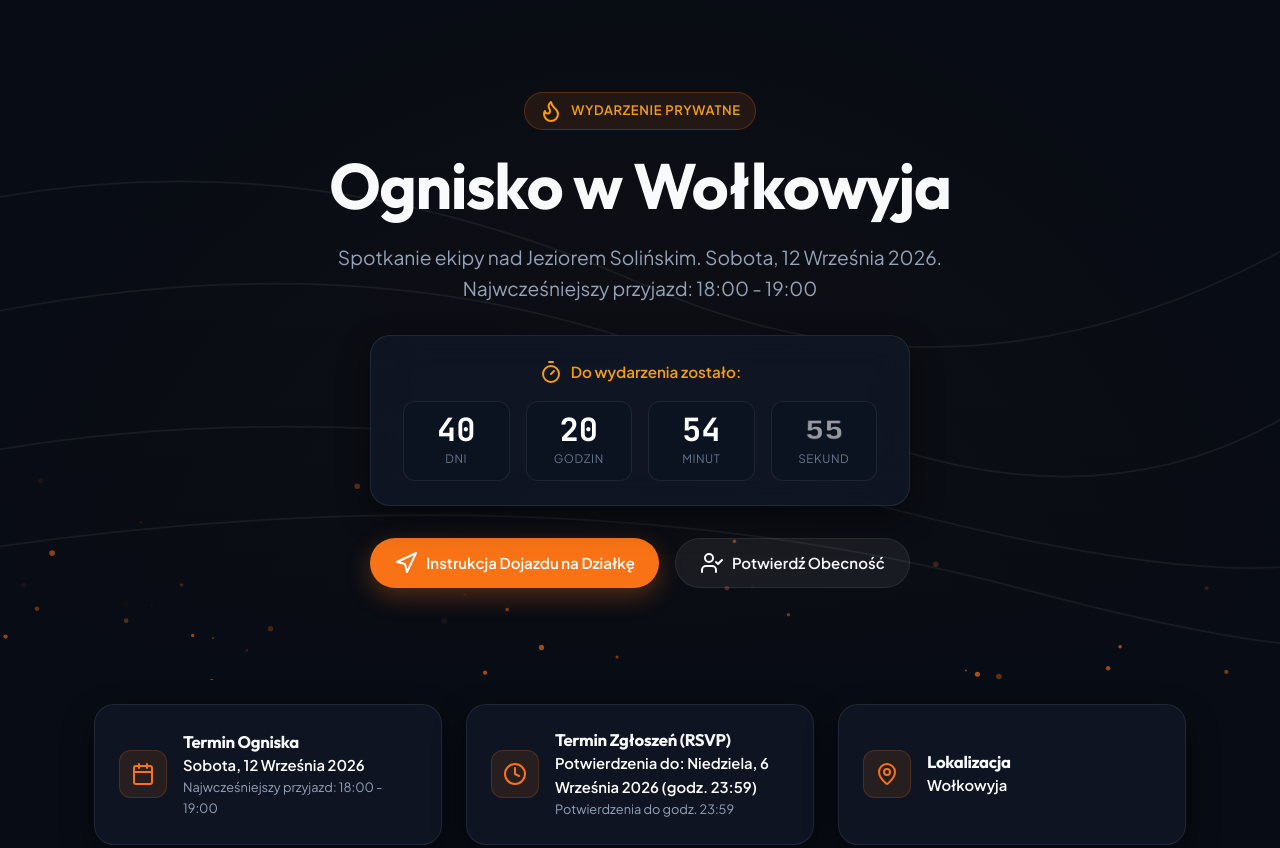
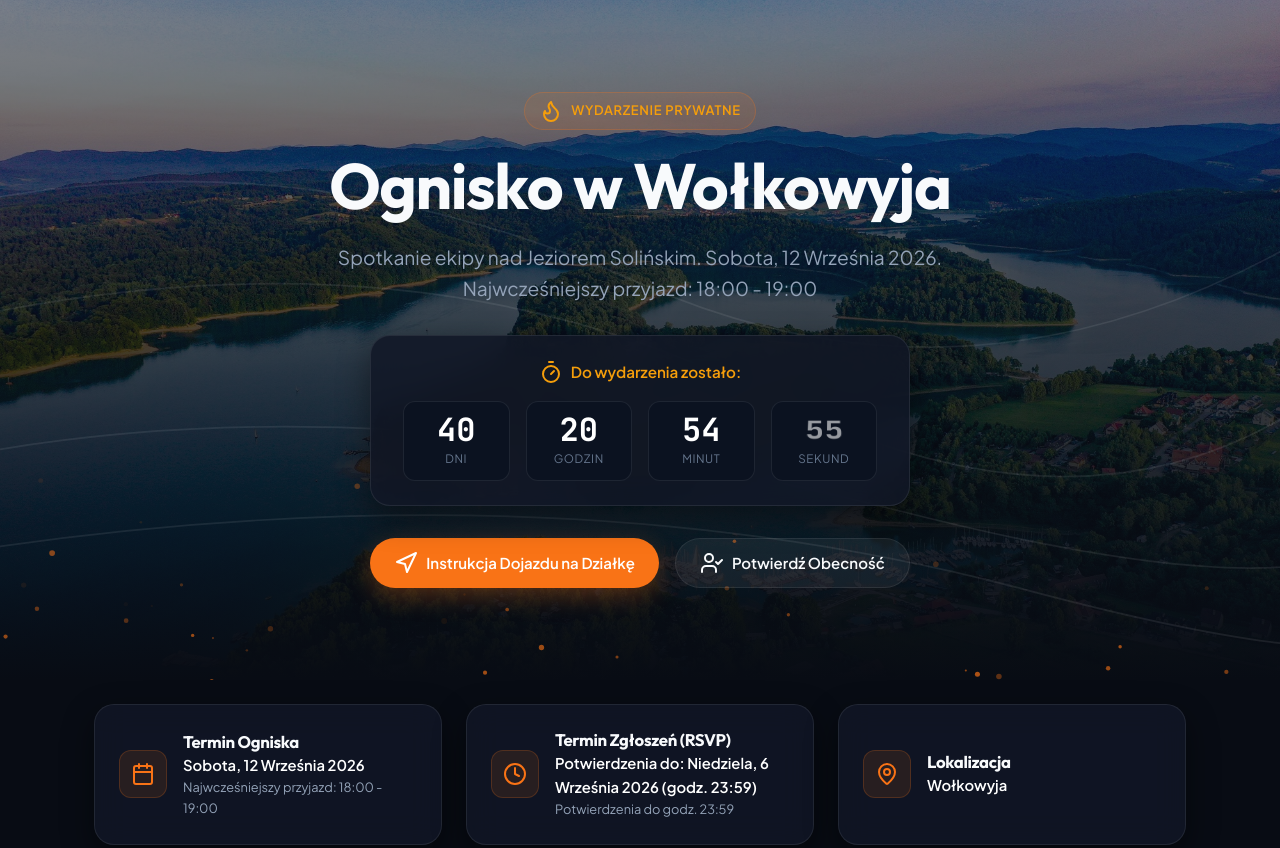
Before and after one commit to xMOROx/wolkowyja, a website built with Vite: page index.html in a window 1280 px wide. Shown: the top 848 px of the page. Built offline with nearby package versions, Linux system fonts and the light colour scheme; some packages are replaced by stand-ins of ours; no server answers; the database is empty.

Commit message:
background

```diff
--- a/src/styles/components/hero.css
+++ b/src/styles/components/hero.css
@@ -4,7 +4,7 @@
   display: flex;
   align-items: center;
   justify-content: center;
-  background: radial-gradient(circle at 50% 100%, rgba(249, 115, 22, 0.12) 0%, rgba(8, 12, 20, 0.98) 75%);
+  background: url('/images/background.jpg') center/cover no-repeat;
   padding: var(--space-3xl) 0;
   overflow: hidden;
 }
@@ -12,7 +12,7 @@
 .hero-overlay {
   position: absolute;
   inset: 0;
-  background: linear-gradient(180deg, rgba(8, 12, 20, 0.4) 0%, rgba(8, 12, 20, 0.85) 80%, var(--color-canvas) 100%);
+  background: linear-gradient(180deg, rgba(8, 12, 20, 0.5) 0%, rgba(8, 12, 20, 0.88) 75%, var(--color-canvas) 100%);
   pointer-events: none;
 }
 
@@ -21,7 +21,7 @@
   inset: 0;
   width: 100%;
   height: 100%;
-  opacity: 0.06;
+  opacity: 0.08;
   pointer-events: none;
 }
 
```
Also changed, not shown: public/images/background.jpg (added), public/images/hero.jpg (deleted).
